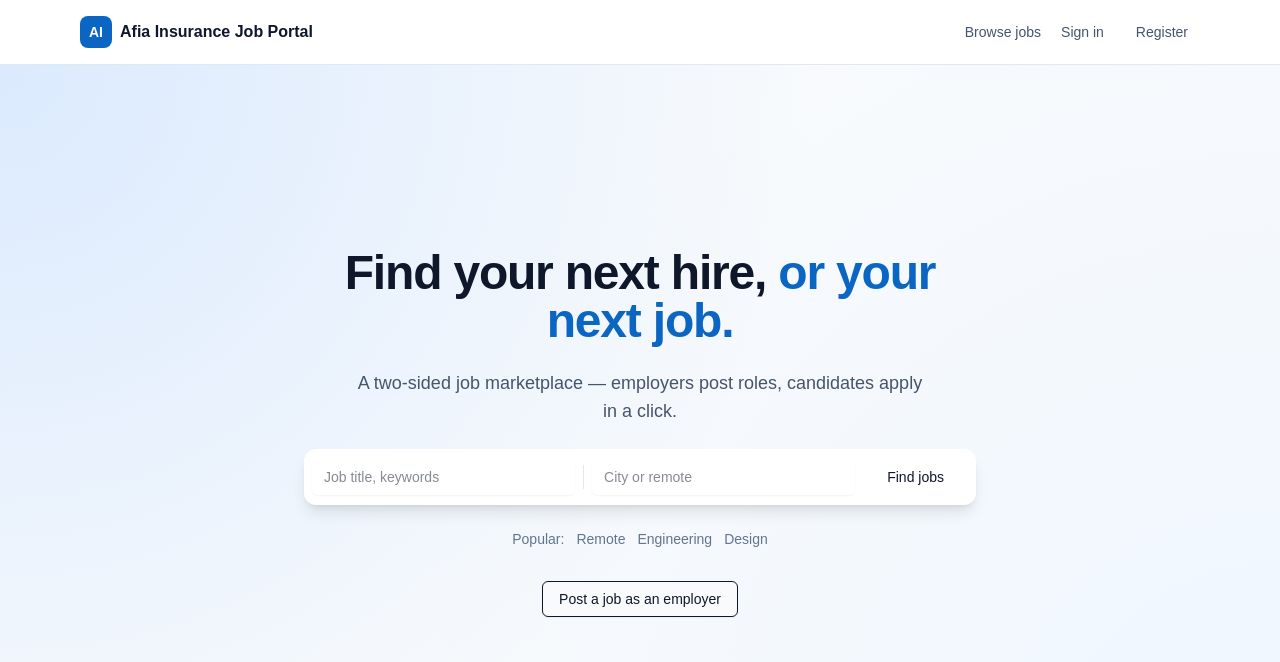
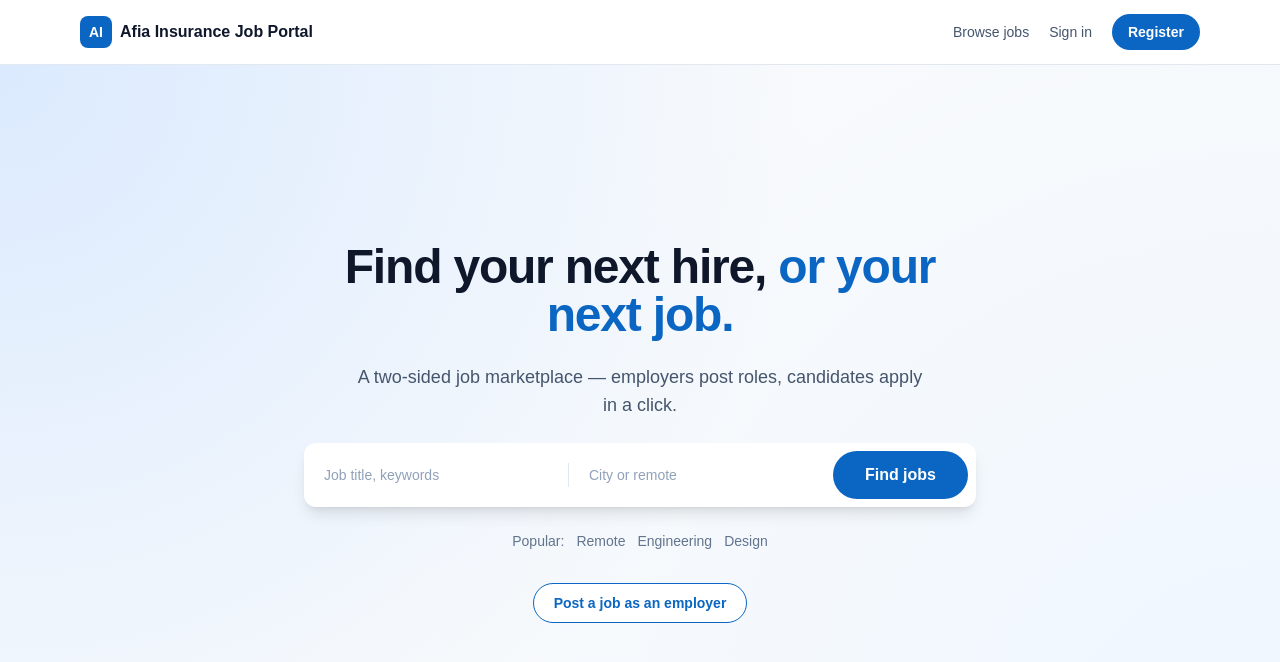
Before and after one commit to wariszargardev/nextjs-job-portal-prisma-postgres-stuff, a Next.js app: page / in a window 1280 px wide. Shown: the top 662 px of the page. Built offline with nearby package versions, Linux system fonts and the light colour scheme; no server answers.

Commit message:
Add UI components: Button, Card, Input, Label, Select, Spinner, and Textarea for consistent styling and functionality across the application.

```diff
--- /dev/null
+++ b/components/ui/button.tsx
@@ -0,0 +1,48 @@
+import * as React from "react";
+import { cva, type VariantProps } from "class-variance-authority";
+import { cn } from "@/lib/utils";
+import { Spinner } from "@/components/ui/spinner";
+
+const buttonVariants = cva(
+  "inline-flex items-center justify-center gap-2 whitespace-nowrap rounded-full text-sm font-semibold transition-colors disabled:pointer-events-none disabled:opacity-50 focus-visible:outline-none focus-visible:ring-2 focus-visible:ring-brand-400 focus-visible:ring-offset-2",
+  {
+    variants: {
+      variant: {
+        default: "bg-brand-600 text-white hover:bg-brand-700",
+        outline: "border border-brand-600 bg-white text-brand-600 hover:bg-brand-50",
+        ghost: "text-slate-600 hover:bg-slate-100",
+        destructive: "bg-red-600 text-white hover:bg-red-700",
+      },
+      size: {
+        default: "h-10 px-5 py-2",
+        sm: "h-9 px-4",
+        lg: "h-12 px-8 text-base",
+      },
+    },
+    defaultVariants: {
+      variant: "default",
+      size: "default",
+    },
+  }
+);
+
+export interface ButtonProps
+  extends React.ButtonHTMLAttributes<HTMLButtonElement>,
+    VariantProps<typeof buttonVariants> {
+  loading?: boolean;
+}
+
+export function Button({ className, variant, size, loading, disabled, children, ...props }: ButtonProps) {
+  return (
+    <button
+      className={cn(buttonVariants({ variant, size }), className)}
+      disabled={disabled || loading}
+      {...props}
+    >
+      {loading && <Spinner />}
+      {children}
+    </button>
+  );
+}
+
+export { buttonVariants };
--- /dev/null
+++ b/components/ui/card.tsx
@@ -0,0 +1,31 @@
+import * as React from "react";
+import { cn } from "@/lib/utils";
+
+export function Card({ className, ...props }: React.HTMLAttributes<HTMLDivElement>) {
+  return (
+    <div
+      className={cn("rounded-lg border border-slate-200 bg-white shadow-sm", className)}
+      {...props}
+    />
+  );
+}
+
+export function CardHeader({ className, ...props }: React.HTMLAttributes<HTMLDivElement>) {
+  return <div className={cn("flex flex-col gap-1.5 p-6", className)} {...props} />;
+}
+
+export function CardTitle({ className, ...props }: React.HTMLAttributes<HTMLHeadingElement>) {
+  return <h3 className={cn("text-lg font-semibold text-slate-900", className)} {...props} />;
+}
+
+export function CardDescription({ className, ...props }: React.HTMLAttributes<HTMLParagraphElement>) {
+  return <p className={cn("text-sm text-slate-500", className)} {...props} />;
+}
+
+export function CardContent({ className, ...props }: React.HTMLAttributes<HTMLDivElement>) {
+  return <div className={cn("p-6 pt-0", className)} {...props} />;
+}
+
+export function CardFooter({ className, ...props }: React.HTMLAttributes<HTMLDivElement>) {
+  return <div className={cn("flex items-center p-6 pt-0", className)} {...props} />;
+}
--- /dev/null
+++ b/components/ui/input.tsx
@@ -0,0 +1,14 @@
+import * as React from "react";
+import { cn } from "@/lib/utils";
+
+export function Input({ className, ...props }: React.InputHTMLAttributes<HTMLInputElement>) {
+  return (
+    <input
+      className={cn(
+        "flex h-10 w-full rounded-md border border-slate-300 bg-white px-3 py-2 text-sm placeholder:text-slate-400 focus-visible:outline-none focus-visible:ring-2 focus-visible:ring-brand-400 focus-visible:border-brand-400 disabled:cursor-not-allowed disabled:opacity-50",
+        className
+      )}
+      {...props}
+    />
+  );
+}
--- /dev/null
+++ b/components/ui/label.tsx
@@ -0,0 +1,11 @@
+import * as React from "react";
+import { cn } from "@/lib/utils";
+
+export function Label({ className, ...props }: React.LabelHTMLAttributes<HTMLLabelElement>) {
+  return (
+    <label
+      className={cn("text-sm font-medium leading-none text-slate-900", className)}
+      {...props}
+    />
+  );
+}
--- /dev/null
+++ b/components/ui/select.tsx
@@ -0,0 +1,14 @@
+import * as React from "react";
+import { cn } from "@/lib/utils";
+
+export function Select({ className, ...props }: React.SelectHTMLAttributes<HTMLSelectElement>) {
+  return (
+    <select
+      className={cn(
+        "flex h-10 w-full rounded-md border border-slate-300 bg-white px-3 py-2 text-sm focus-visible:outline-none focus-visible:ring-2 focus-visible:ring-brand-400 focus-visible:border-brand-400 disabled:cursor-not-allowed disabled:opacity-50",
+        className
+      )}
+      {...props}
+    />
+  );
+}
--- /dev/null
+++ b/components/ui/spinner.tsx
@@ -0,0 +1,19 @@
+import { cn } from "@/lib/utils";
+
+export function Spinner({ className }: { className?: string }) {
+  return (
+    <svg
+      className={cn("h-4 w-4 animate-spin text-current", className)}
+      viewBox="0 0 24 24"
+      fill="none"
+      aria-hidden="true"
+    >
+      <circle className="opacity-25" cx="12" cy="12" r="10" stroke="currentColor" strokeWidth="4" />
+      <path
+        className="opacity-75"
+        fill="currentColor"
+        d="M4 12a8 8 0 0 1 8-8V0C5.373 0 0 5.373 0 12h4Z"
+      />
+    </svg>
+  );
+}
--- /dev/null
+++ b/components/ui/textarea.tsx
@@ -0,0 +1,14 @@
+import * as React from "react";
+import { cn } from "@/lib/utils";
+
+export function Textarea({ className, ...props }: React.TextareaHTMLAttributes<HTMLTextAreaElement>) {
+  return (
+    <textarea
+      className={cn(
+        "flex min-h-[100px] w-full rounded-md border border-slate-300 bg-white px-3 py-2 text-sm placeholder:text-slate-400 focus-visible:outline-none focus-visible:ring-2 focus-visible:ring-brand-400 focus-visible:border-brand-400 disabled:cursor-not-allowed disabled:opacity-50",
+        className
+      )}
+      {...props}
+    />
+  );
+}
```
